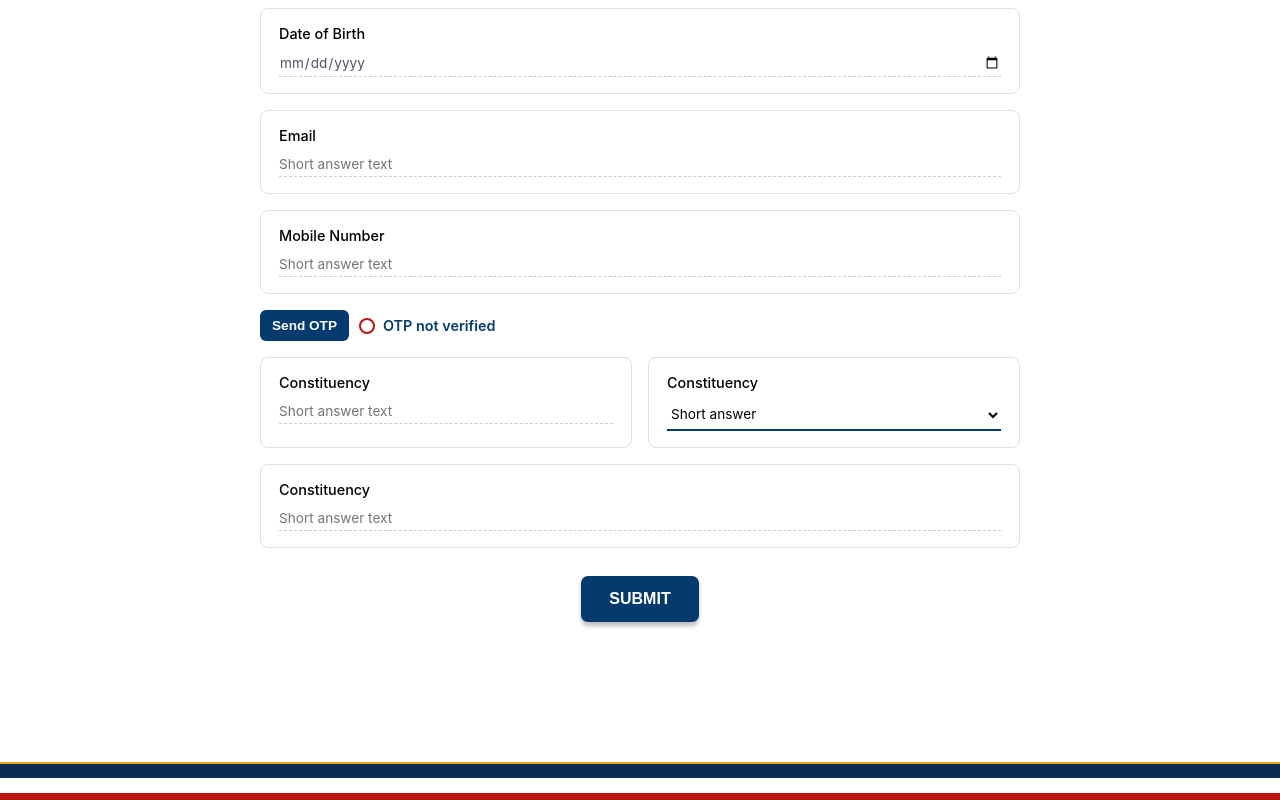
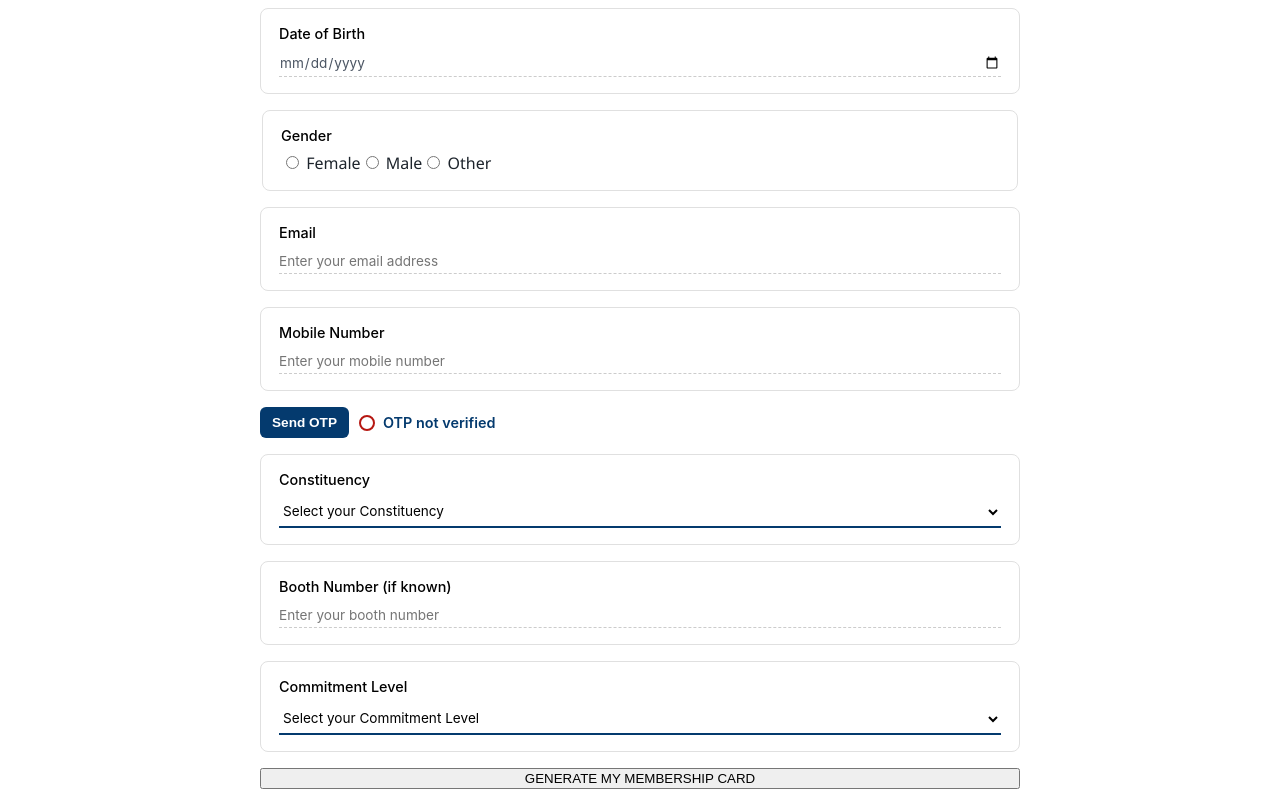
Before and after one commit to Karthikrajakumar/IJK-Website, a React (Create React App) app in the folder ljk/: page /membership in a window 1280 px wide. Shown: the part 1020-1820 px from the top of the page. Built offline with nearby package versions, Linux system fonts and the light colour scheme.

Commit message:
Extend membership form fields

```diff
--- a/ljk/src/pages/Membership.jsx
+++ b/ljk/src/pages/Membership.jsx
@@ -113,7 +113,7 @@ export const MembershipPage = () => {
             <form className="raise-form">
               <label className="raise-field">
                 <span>Name</span>
-                <input type="text" placeholder="Short answer text" />
+                <input type="text" placeholder="Enter your Name (as per Voter ID)" />
               </label>
               <label className="raise-field">
                 <span>Date of Birth</span>
@@ -122,15 +122,29 @@ export const MembershipPage = () => {
                   onClick={(event) => event.currentTarget.showPicker?.()}
                 />
               </label>
+              <fieldset className="raise-field gender">
+                <span>Gender</span>
+                <div className="gender-options">
+                  <label>
+                    <input type="radio" name="gender" value="female" /> Female
+                  </label>
+                  <label>
+                    <input type="radio" name="gender" value="male" /> Male
+                  </label>
+                  <label>
+                    <input type="radio" name="gender" value="other" /> Other
+                  </label>
+                </div>
+              </fieldset>
               <label className="raise-field">
                 <span>Email</span>
-                <input type="email" placeholder="Short answer text" />
+                <input type="email" placeholder="Enter your email address" />
               </label>
               <label className="raise-field">
                 <span>Mobile Number</span>
                 <input
                   type="tel"
-                  placeholder="Short answer text"
+                  placeholder="Enter your mobile number"
                   value={mobile}
                   onChange={(event) => setMobile(event.target.value)}
                 />
@@ -150,25 +164,58 @@ export const MembershipPage = () => {
                 </span>
               </div>
               {otpError && <p className="raise-otp-error">{otpError}</p>}
-              <div className="raise-field split">
-                <label className="raise-field">
-                  <span>Constituency</span>
-                  <input type="text" placeholder="Short answer text" />
-                </label>
-                <label className="raise-field select">
-                  <span>Constituency</span>
-                  <select>
-                    <option>Short answer</option>
-                  </select>
-                </label>
-              </div>
+              <label className="raise-field select">
+                <span>Constituency</span>
+                <select>
+                  <option>Select your Constituency</option>
+                  <option>Ariankuppam</option>
+                  <option>Bahour</option>
+                  <option>Embalam</option>
+                  <option>Kalapet</option>
+                  <option>Lawspet</option>
+                  <option>Mannadipet</option>
+                  <option>Nettapakkam</option>
+                  <option>Ozhukarai</option>
+                  <option>Thattanchavady</option>
+                  <option>Villianur</option>
+                  <option>Mudaliarpet</option>
+                  <option>Muthialpet</option>
+                  <option>Cassicade</option>
+                  <option>Raj Bhavan</option>
+                  <option>Reddiarpalayam</option>
+                  <option>Thirubuvanai</option>
+                  <option>Kuruvinatham</option>
+                  <option>Kamaraj Nagar</option>
+                  <option>Kirumampakkam</option>
+                  <option>Neravy-TR-Pattinam</option>
+                  <option>Oupalam</option>
+                  <option>Puducherry North</option>
+                  <option>Puducherry South</option>
+                  <option>Karaikal North</option>
+                  <option>Karaikal South</option>
+                  <option>Karaikal East</option>
+                  <option>Mahe</option>
+                  <option>Yanam</option>
+                  <option>Indira Nagar</option>
+                  <option>Oulgaret</option>
+                </select>
+              </label>
               <label className="raise-field">
-                <span>Constituency</span>
-                <input type="text" placeholder="Short answer text" />
+                <span>Booth Number (if known)</span>
+                <input type="text" placeholder="Enter your booth number" />
               </label>
-
-              <button className="raise-submit" type="submit">
-                Submit
+              <label className="raise-field select">
+                <span>Commitment Level</span>
+                <select>
+                  <option>Select your Commitment Level</option>
+                  <option>Just be a supporter.</option>
+                  <option>Volunteer for events.</option>
+                  <option>Work on social media campaigns.</option>
+                  <option>Run for a party position</option>
+                </select>
+              </label>
+              <button className="raise-action" type="button">
+                GENERATE MY MEMBERSHIP CARD
               </button>
             </form>
           </Container>
```
